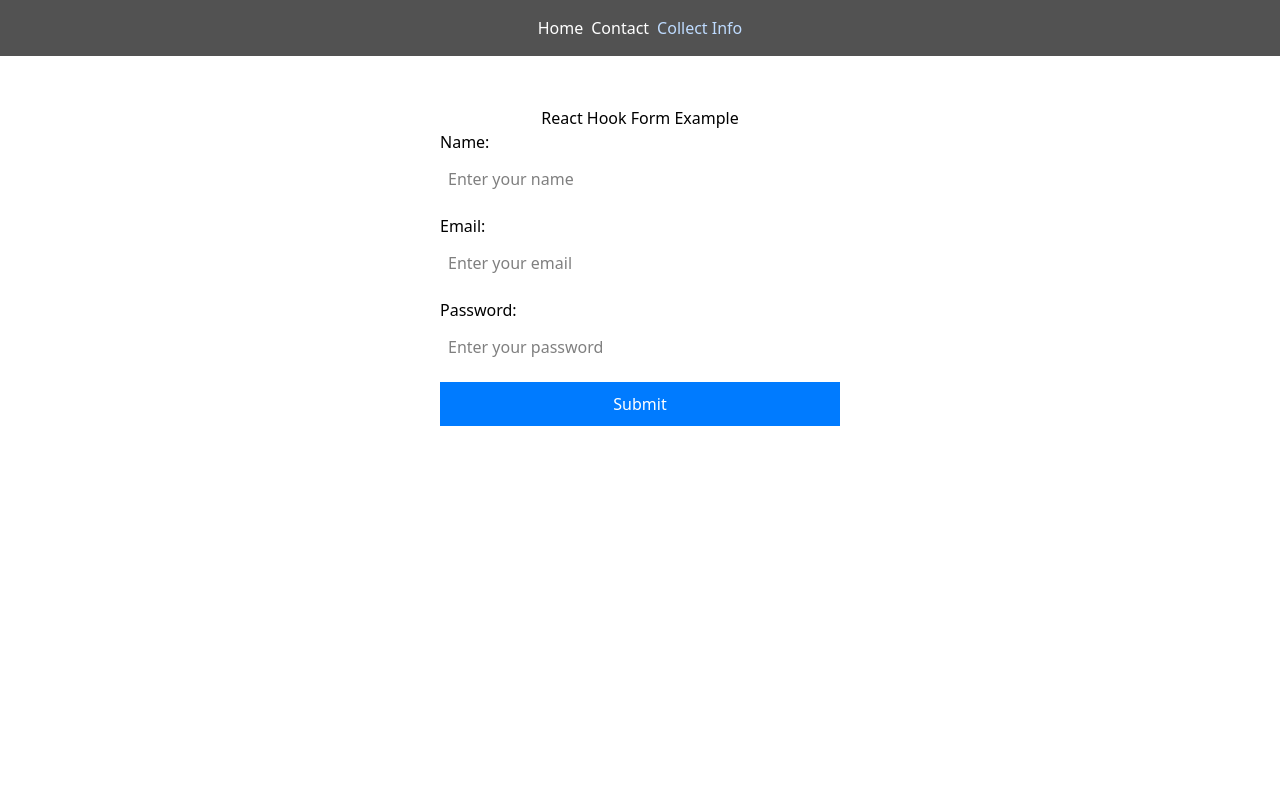
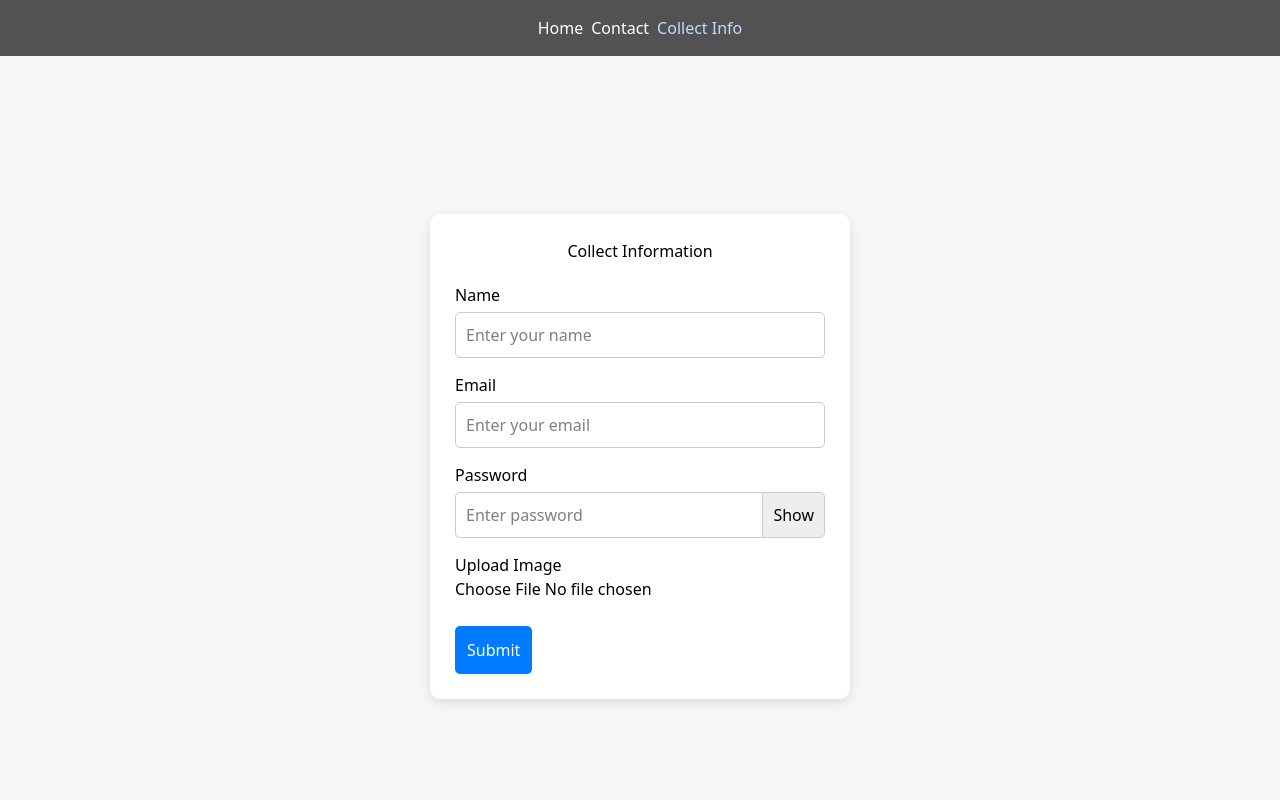
Before and after one commit to Mehedi86/git-branching-practise, a React (Vite) app: page /collect-info in a window 1280 px wide. Shown: the top 800 px of the page. Built offline with nearby package versions, Linux system fonts and the light colour scheme.

Commit message:
added: inhancement of form

```diff
--- a/src/pages/CollectInfo.jsx
+++ b/src/pages/CollectInfo.jsx
@@ -1,101 +1,177 @@
-import React from "react";
+import React, { useState } from "react";
 import { useForm } from "react-hook-form";
 
 const CollectInfo = () => {
-  // useForm hook initialize করা
   const {
     register,
     handleSubmit,
     formState: { errors },
-    reset
+    reset,
   } = useForm();
 
-  // Form submit function
+  const [showPassword, setShowPassword] = useState(false);
+
   const onSubmit = (data) => {
     console.log("Form Data:", data);
+    console.log("Uploaded Image:", data.image[0]);
     alert("Form submitted successfully!");
-    reset(); // form clear করার জন্য
+    reset();
   };
 
   return (
-    <div style={{ maxWidth: "400px", margin: "50px auto" }}>
-      <h2 style={{ textAlign: "center" }}>React Hook Form Example</h2>
+    <div style={styles.container}>
+      <div style={styles.card}>
+        <h2 style={styles.title}>Collect Information</h2>
+
         <form onSubmit={handleSubmit(onSubmit)}>
-        {/* Name Input */}
-        <div style={{ marginBottom: "15px" }}>
-          <label>Name:</label>
+          {/* Name */}
+          <div style={styles.field}>
+            <label>Name</label>
             <input
+              style={styles.input}
+              placeholder="Enter your name"
               {...register("name", { required: "Name is required" })}
-            placeholder="Enter your name"
-            style={{ width: "100%", padding: "8px", marginTop: "5px" }}
             />
-          {errors.name && (
-            <p style={{ color: "red", marginTop: "5px" }}>
-              {errors.name.message}
-            </p>
+            {errors.name && <p style={styles.error}>{errors.name.message}</p>}
+          </div>
+
+          {/* Email */}
+          <div style={styles.field}>
+            <label>Email</label>
+            <input
+              style={styles.input}
+              placeholder="Enter your email"
+              {...register("email", {
+                required: "Email is required",
+                pattern: {
+                  value: /^[^\s@]+@[^\s@]+\.[^\s@]+$/,
+                  message: "Invalid email address",
+                },
+              })}
+            />
+            {errors.email && (
+              <p style={styles.error}>{errors.email.message}</p>
             )}
           </div>
 
-        {/* Email Input */}
-        <div style={{ marginBottom: "15px" }}>
-          <label>Email:</label>
+          {/* Password with Show / Hide */}
+          <div style={styles.field}>
+            <label>Password</label>
+            <div style={styles.passwordWrapper}>
               <input
-            {...register("email", {
-              required: "Email is required",
-              pattern: {
-                value:
-                  /^[a-zA-Z0-9._%+-]+@[a-zA-Z0-9.-]+\.[a-zA-Z]{2,4}$/,
-                message: "Invalid email address",
-              },
-            })}
-            placeholder="Enter your email"
-            style={{ width: "100%", padding: "8px", marginTop: "5px" }}
-          />
-          {errors.email && (
-            <p style={{ color: "red", marginTop: "5px" }}>
-              {errors.email.message}
-            </p>
-          )}
-        </div>
-
-        {/* Password Input */}
-        <div style={{ marginBottom: "15px" }}>
-          <label>Password:</label>
-          <input
-            type="password"
+                type={showPassword ? "text" : "password"}
+                style={styles.passwordInput}
+                placeholder="Enter password"
                 {...register("password", {
                   required: "Password is required",
                   minLength: {
                     value: 6,
-                message: "Password must be at least 6 characters",
+                    message: "Minimum 6 characters",
                   },
                 })}
-            placeholder="Enter your password"
-            style={{ width: "100%", padding: "8px", marginTop: "5px" }}
               />
+              <button
+                type="button"
+                style={styles.toggleBtn}
+                onClick={() => setShowPassword(!showPassword)}
+              >
+                {showPassword ? "Hide" : "Show"}
+              </button>
+            </div>
             {errors.password && (
-            <p style={{ color: "red", marginTop: "5px" }}>
-              {errors.password.message}
-            </p>
+              <p style={styles.error}>{errors.password.message}</p>
             )}
           </div>
 
-        <button
-          type="submit"
-          style={{
-            width: "100%",
-            padding: "10px",
-            backgroundColor: "#007bff",
-            color: "white",
-            border: "none",
-            cursor: "pointer",
-          }}
-        >
+          {/* Image Upload */}
+          <div style={styles.field}>
+            <label>Upload Image</label>
+            <input
+              type="file"
+              accept="image/*"
+              {...register("image", {
+                required: "Image is required",
+              })}
+            />
+            {errors.image && (
+              <p style={styles.error}>{errors.image.message}</p>
+            )}
+          </div>
+
+          <button type="submit" style={styles.submitBtn}>
             Submit
           </button>
         </form>
+      </div>
     </div>
   );
 };
 
 export default CollectInfo;
+
+
+const styles = {
+  container: {
+    minHeight: "100vh",
+    backgroundColor: "#f4f6f8",
+    display: "flex",
+    alignItems: "center",
+    justifyContent: "center",
+  },
+  card: {
+    width: "100%",
+    maxWidth: "420px",
+    backgroundColor: "#fff",
+    padding: "25px",
+    borderRadius: "10px",
+    boxShadow: "0 4px 12px rgba(0,0,0,0.1)",
+  },
+  title: {
+    textAlign: "center",
+    marginBottom: "20px",
+  },
+  field: {
+    marginBottom: "15px",
+    display: "flex",
+    flexDirection: "column",
+  },
+  input: {
+    padding: "10px",
+    marginTop: "5px",
+    borderRadius: "5px",
+    border: "1px solid #ccc",
+  },
+  passwordWrapper: {
+    display: "flex",
+    marginTop: "5px",
+  },
+  passwordInput: {
+    flex: 1,
+    padding: "10px",
+    borderRadius: "5px 0 0 5px",
+    border: "1px solid #ccc",
+    borderRight: "none",
+  },
+  toggleBtn: {
+    padding: "10px",
+    border: "1px solid #ccc",
+    backgroundColor: "#eee",
+    cursor: "pointer",
+    borderRadius: "0 5px 5px 0",
+  },
+  submitBtn: {
+    marginTop: "10px",
+    padding: "12px",
+    backgroundColor: "#007bff",
+    color: "#fff",
+    border: "none",
+    borderRadius: "5px",
+    cursor: "pointer",
+    fontSize: "16px",
+  },
+  error: {
+    color: "red",
+    fontSize: "13px",
+    marginTop: "5px",
+  },
+};
```
Lines whose indentation alone changed are shown as unchanged.
